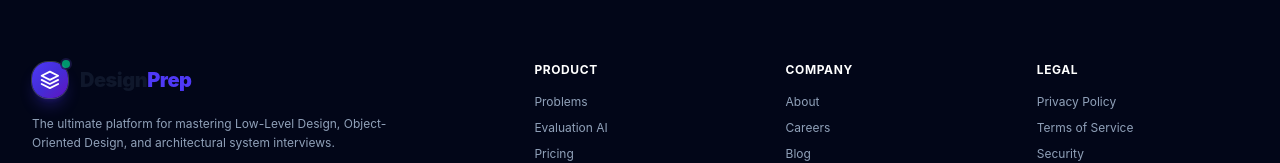
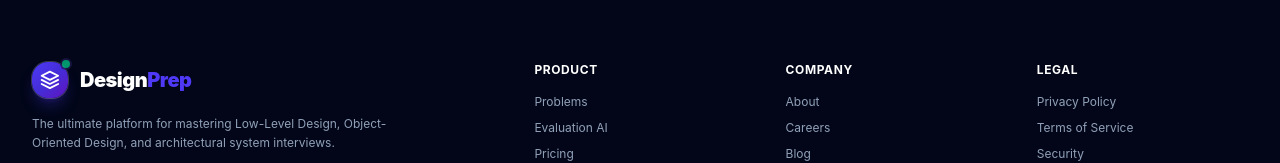
Before and after one commit to MdShadil07/LLD-Project-Frontend-CipherSchool, a React (Vite) app: page / in a window 1280 px wide. Shown: the part 4756-4919 px from the top of the page. Built offline with nearby package versions, Linux system fonts and the light colour scheme.

Commit message:
fixes the import and deployment issue

```diff
--- a/src/components/Attempt/AttemptEditor.tsx
+++ b/src/components/Attempt/AttemptEditor.tsx
@@ -2,18 +2,7 @@ import React, { useRef } from 'react';
 import { motion } from 'framer-motion';
 import { Bold, Code2, Italic, Link2, List, Sparkles } from 'lucide-react';
 
-// Type definitions ensuring self-contained type safety
-export type AttemptStepId = 'requirements' | 'entities' | 'relationships' | 'flow' | 'tradeoffs' | 'review';
-
-export interface Submission {
-  requirements?: string;
-  entities?: string;
-  relationships?: string;
-  flow?: string;
-  tradeoffs?: string;
-  assumptions?: string;
-  [key: string]: any;
-}
+import type { AttemptStepId, Submission } from './attempt.types';
 
 const fields: Record<
   Exclude<AttemptStepId, "review">,
--- a/src/components/Attempt/AttemptOverview.tsx
+++ b/src/components/Attempt/AttemptOverview.tsx
@@ -1,5 +1,4 @@
-import React from 'react';
-import { BarChart3, CheckCircle2, Circle, ShieldCheck, Sparkles, Trophy, Zap } from 'lucide-react';
+import { BarChart3, CheckCircle2, Circle, ShieldCheck, Sparkles } from 'lucide-react';
 import type { AttemptStepId, Submission } from './attempt.types';
 
 const rubric = [
--- a/src/components/Attempt/AttemptProblemDrawer.tsx
+++ b/src/components/Attempt/AttemptProblemDrawer.tsx
@@ -1,6 +1,5 @@
-import React from 'react';
 import { motion, AnimatePresence } from 'framer-motion';
-import { BookOpen, Check, X, Sparkles, ShieldAlert, Layers } from 'lucide-react';
+import { BookOpen, Check, X, Sparkles, Layers } from 'lucide-react';
 
 const requirements = [
   'Multiple floors and parking spots',
@@ -79,7 +78,7 @@ export default function AttemptProblemDrawer({ open, onClose }: AttemptProblemDr
                   <h3 className="text-xs font-bold uppercase tracking-wider text-slate-400">Required behavior</h3>
                 </div>
                 <div className="space-y-3 rounded-2xl border border-slate-200/80 bg-slate-50/50 p-4">
-                  {requirements.map((requirement, index) => (
+                  {requirements.map((requirement) => (
                     <div key={requirement} className="flex items-start gap-3">
                       <span className="flex h-5 w-5 shrink-0 items-center justify-center rounded-full bg-emerald-100 text-emerald-600 mt-0.5">
                         <Check className="h-3 w-3 stroke-[3]" />
--- a/src/components/Dashboard/DashboardHeader.tsx
+++ b/src/components/Dashboard/DashboardHeader.tsx
@@ -1,4 +1,4 @@
-import React from 'react';
+
 import { Bell, ChevronDown, Search, Command } from 'lucide-react';
 import type { AuthUser } from '../../features/auth/auth.api';
 import { useTheme } from '../../contexts/ThemeContext';
--- a/src/components/Dashboard/DashboardSections.tsx
+++ b/src/components/Dashboard/DashboardSections.tsx
@@ -9,7 +9,6 @@ import {
   Star,
   Trophy,
   TrendingUp,
-  CheckCircle2,
   Clock,
   ChevronRight,
   Layers
@@ -20,7 +19,7 @@ import { Link } from 'react-router-dom';
 export interface ProblemSummary {
   slug: string;
   title: string;
-  difficulty: 'Easy' | 'Medium' | 'Hard';
+  difficulty: string;
   description: string;
   [key: string]: any;
 }
@@ -38,12 +37,12 @@ export interface DashboardEntry {
   problem?: {
     title: string;
     [key: string]: any;
-  };
+  } | null;
   evaluation?: {
-    overallScore?: number;
+    overallScore?: number | null;
     status?: string;
     [key: string]: any;
-  };
+  } | null;
 }
 
 export interface DashboardData {
@@ -54,7 +53,7 @@ export interface DashboardData {
     practiceSeconds: number;
   };
   activity: Array<{ label: string; attempts: number }>;
-  scoreHistory: Array<{ label: string; score: number }>;
+  scoreHistory: Array<{ label?: string; completedAt?: string; score: number }>;
   [key: string]: any;
 }
 
--- a/src/components/Global Component/AuthLeftPanel.tsx
+++ b/src/components/Global Component/AuthLeftPanel.tsx
@@ -1,4 +1,4 @@
-import React, { useState } from 'react';
+import { useState } from 'react';
 import { motion } from 'framer-motion';
 import {
   Sparkles,
--- a/src/components/Global Component/Brand.tsx
+++ b/src/components/Global Component/Brand.tsx
@@ -1,4 +1,4 @@
-import React from 'react';
+
 
 export const BRAND_NAME = 'DesignPrep';
 export const BRAND_TAGLINE = 'System Architecture & LLD';
--- a/src/components/Global Component/logo.tsx
+++ b/src/components/Global Component/logo.tsx
@@ -1,4 +1,4 @@
-import React from 'react';
+
 
 export const Logo = ({
   variant = 'horizontal', // 'horizontal' | 'sidebar' | 'icon' | 'badge'
--- a/src/pages/Landing Page/HomePage.tsx
+++ b/src/pages/Landing Page/HomePage.tsx
@@ -567,7 +567,7 @@ const Footer = () => (
     <div className="mx-auto max-w-7xl px-4 sm:px-6 lg:px-8 grid grid-cols-2 md:grid-cols-5 gap-10">
       <div className="col-span-2">
         <div className="flex items-center gap-2 mb-4">
-          <Logo dark />
+          <Logo theme="dark" />
         </div>
         <p className="text-xs leading-relaxed text-slate-400 max-w-sm mb-6">
           The ultimate platform for mastering Low-Level Design, Object-Oriented Design, and architectural system interviews.
--- a/src/pages/Problems/ProblemsPage.tsx
+++ b/src/pages/Problems/ProblemsPage.tsx
@@ -3,7 +3,6 @@ import {
   Bell,
   BookOpen,
   CarFront,
-  CheckCircle2,
   ChevronDown,
   Clock3,
   Code2,
@@ -14,7 +13,6 @@ import {
   SlidersHorizontal,
   Sparkles,
   Target,
-  UsersRound,
   Zap,
   ArrowRight,
   ShieldCheck
```
Also changed, not shown: 1 other file (tests, documents, lock files or other folders).
